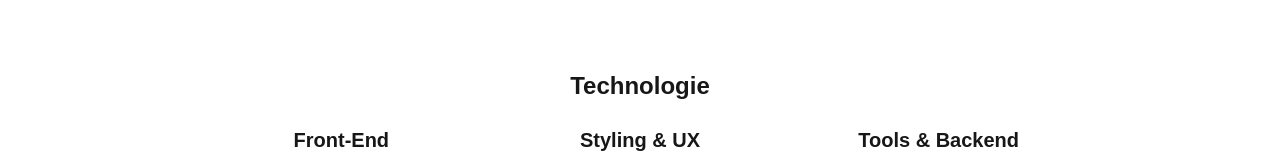
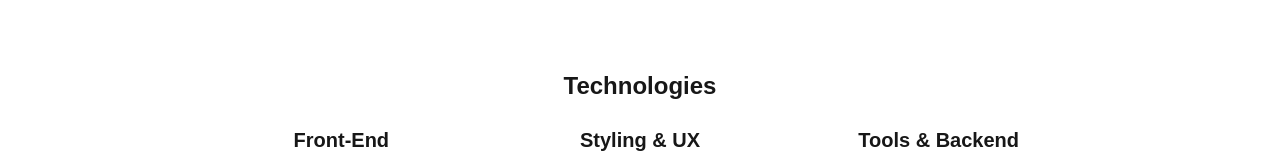
Before and after one commit to vermenea/portfolio, a Next.js app: page /about in a window 1280 px wide. Shown: the part 386-546 px from the top of the page. Built offline with nearby package versions, Linux system fonts and the light colour scheme; grey boxes are pictures that could not be loaded.

Commit message:
fix: title in technologies not displaying propperly

```diff
--- a/app/about/page.tsx
+++ b/app/about/page.tsx
@@ -30,7 +30,7 @@ export default function About() {
 
         <section className='max-w-4xl w-full px-4 mb-12'>
           <h2 className='text-2xl font-semibold text-center mb-6'>
-            Technologie
+            {t.about.technologies.title}
           </h2>
           <div className='grid grid-cols-1 md:grid-cols-3 gap-8 items-start'>
             <div className='text-center'>
```
